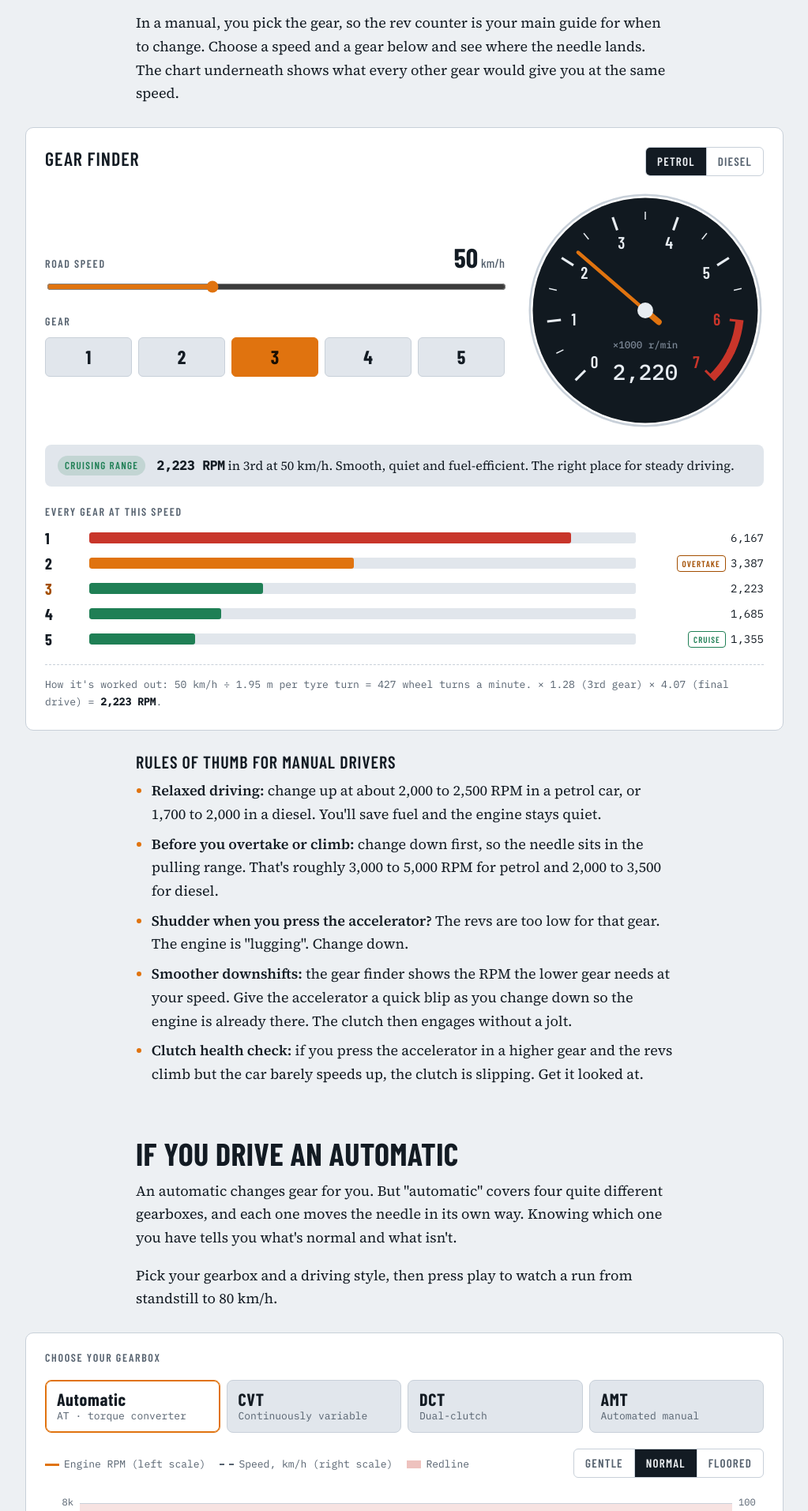
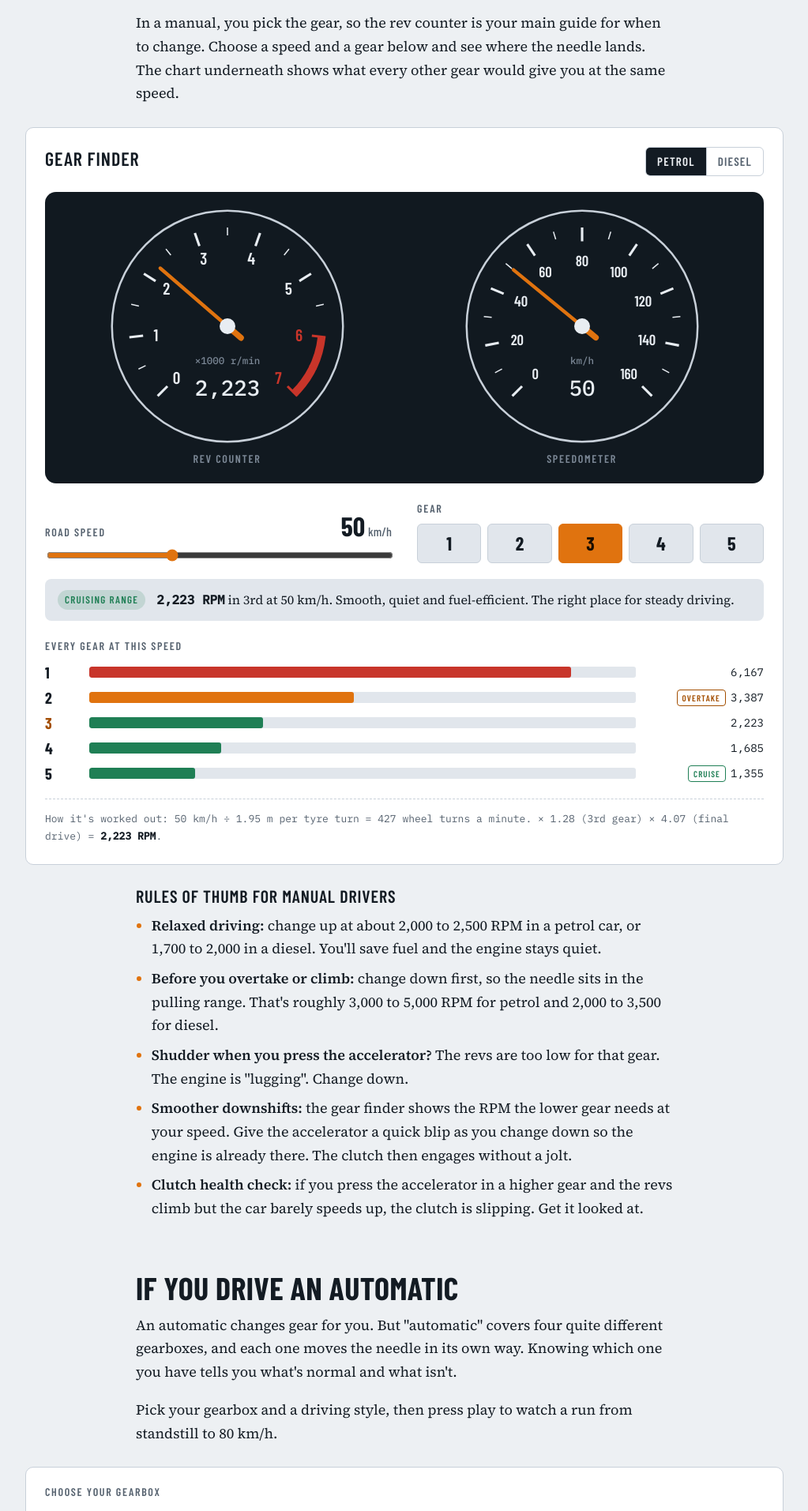
Before and after one commit to and/and.github.io, a Jekyll site: the page built from _posts/2026-09-30-reading-the-rev-counter.html, in a window 1280 px wide. Shown: the part 1822-3735 px from the top of the page at 79% size, without its empty margins (128-1151 px from the left). Built offline with Jekyll 4.4.1, drawn with Linux system fonts in a browser that asks for light colours.

Commit message:
Rev Counter: rev counter and speedometer side by side in the gear finder
The gear finder now shows a dashboard-style cluster, rev counter on the
left and speedometer on the right, with the controls below. The digital
RPM readout now matches the figure in the status line.

Co-Authored-By: Claude Opus 5.5 <noreply@anthropic.com>
Claude-Session: https://claude.ai/code/session_014UVWu4rzwupMBsJzfc8L8T

```diff
--- a/_posts/2026-09-30-reading-the-rev-counter.html
+++ b/_posts/2026-09-30-reading-the-rev-counter.html
@@ -93,8 +93,10 @@ ul.rules li::marker{color:var(--accent)}
 button:focus-visible,input:focus-visible,summary:focus-visible{outline:2px solid var(--accent);outline-offset:2px}
 
 /* Manual simulator */
-.sim{display:grid;grid-template-columns:minmax(0,1fr) minmax(0,300px);gap:28px;align-items:center}
-.controls{display:grid;gap:22px;min-width:0}
+.cluster{display:grid;grid-template-columns:repeat(2,minmax(0,1fr));gap:16px 28px;padding:20px;border-radius:14px;background:var(--dial);}
+.cluster figure{margin:0;display:grid;gap:6px;justify-items:center;min-width:0}
+.cluster .label{color:var(--dial-dim)}
+.controls{display:grid;grid-template-columns:repeat(2,minmax(0,1fr));gap:22px 32px;align-items:end;min-width:0}
 .ctl{display:grid;gap:8px}
 .ctl-row{display:flex;justify-content:space-between;align-items:baseline}
 .bigval{font-family:var(--f-display);font-weight:700;font-size:34px;line-height:1}
@@ -107,7 +109,7 @@ input[type=range]{width:100%;accent-color:var(--accent)}
 .g-face{fill:var(--dial)}
 .g-rim{fill:none;stroke:var(--line);stroke-width:2}
 .g-tick{stroke:var(--dial-fg)} .g-tick.red{stroke:var(--bad)}
-.g-num{fill:var(--dial-fg);font:600 17px var(--f-display)} .g-num.red{fill:var(--bad)}
+.g-num{fill:var(--dial-fg);font:600 17px var(--f-display)} .g-num.sm{font-size:15px} .g-num.red{fill:var(--bad)}
 .g-red{stroke:var(--bad);fill:none}
 .g-unit{fill:var(--dial-dim);font:500 10px var(--f-mono)}
 .g-digital{fill:var(--dial-fg);font:500 22px var(--f-mono)}
@@ -184,8 +186,9 @@ footer.col{margin-top:56px;border-top:1px solid var(--line);padding-top:18px}
 
 @media (max-width:720px){
   body{font-size:17px}
-  .sim{grid-template-columns:1fr}
-  .gauge{max-width:260px;order:-1}
+  .controls{grid-template-columns:1fr}
+  .status{flex-direction:column;gap:10px}
+  .cluster{padding:12px;gap:8px 12px}
   .notes,.mine{grid-template-columns:1fr}
   .strip-row{grid-template-columns:36px minmax(0,1fr) 112px}
   .panel{padding:18px}
@@ -251,7 +254,10 @@ footer.col{margin-top:56px;border-top:1px solid var(--line);padding-top:18px}
           <button type="button" id="eng-diesel" data-engine="diesel" aria-pressed="false">Diesel</button>
         </div>
       </div>
-      <div class="sim">
+      <div class="cluster">
+        <figure><svg class="gauge" id="gauge" viewBox="0 0 240 240" role="img" aria-label="Rev counter"></svg><figcaption class="label">Rev counter</figcaption></figure>
+        <figure><svg class="gauge" id="speedo" viewBox="0 0 240 240" role="img" aria-label="Speedometer"></svg><figcaption class="label">Speedometer</figcaption></figure>
+      </div>
       <div class="controls">
         <div class="ctl">
           <div class="ctl-row"><label class="label" for="m-speed">Road speed</label><span class="bigval"><span id="m-speed-v">50</span><small>km/h</small></span></div>
@@ -261,8 +267,6 @@ footer.col{margin-top:56px;border-top:1px solid var(--line);padding-top:18px}
           <span class="label" id="gear-l">Gear</span>
           <div class="gears" role="radiogroup" aria-labelledby="gear-l" id="gears"></div>
         </div>
-        </div>
-        <svg class="gauge" id="gauge" viewBox="0 0 240 240" role="img" aria-label="Rev counter"></svg>
       </div>
       <div class="status" id="m-status" aria-live="polite"></div>
       <div>
@@ -385,28 +389,33 @@ CAR.ratios.forEach((_,i)=>{
   gearsEl.appendChild(b);
 });
 
-function dial(e,pre,digital){
+const tachCfg=e=>({max:e.max,minor:500,major:1000,redline:e.redline,label:v=>v/1000,unit:'×1000 r/min'});
+const SPEEDO={max:160,minor:10,major:20,redline:null,label:v=>v,unit:'km/h',numR:33,sm:true};
+function dial(c,pre,digital){
   const cx=120,cy=120,R=100;
-  const ang=r=>135+270*Math.min(r,e.max)/e.max;
+  const ang=v=>135+270*Math.min(Math.max(v,0),c.max)/c.max;
   const pt=(a,rad)=>[(cx+rad*Math.cos(a*Math.PI/180)).toFixed(2),(cy+rad*Math.sin(a*Math.PI/180)).toFixed(2)];
   let s='<circle class="g-rim" cx="120" cy="120" r="117"/><circle class="g-face" cx="120" cy="120" r="114"/>';
-  const a1=ang(e.redline),a2=ang(e.max),[x1,y1]=pt(a1,R-4),[x2,y2]=pt(a2,R-4);
+  if(c.redline!=null){
+    const a1=ang(c.redline),a2=ang(c.max),[x1,y1]=pt(a1,R-4),[x2,y2]=pt(a2,R-4);
     s+=`<path class="g-red" stroke-width="8" d="M${x1} ${y1} A${R-4} ${R-4} 0 ${a2-a1>180?1:0} 1 ${x2} ${y2}"/>`;
-  for(let r=0;r<=e.max;r+=500){
-    const major=r%1000===0,a=ang(r),[ax,ay]=pt(a,R),[bx,by]=pt(a,major?R-14:R-8),red=r>=e.redline?' red':'';
+  }
+  for(let v=0;v<=c.max;v+=c.minor){
+    const major=v%c.major===0,a=ang(v),[ax,ay]=pt(a,R),[bx,by]=pt(a,major?R-14:R-8),red=c.redline!=null&&v>=c.redline?' red':'';
     s+=`<line class="g-tick${red}" x1="${ax}" y1="${ay}" x2="${bx}" y2="${by}" stroke-width="${major?2.5:1.2}"/>`;
-    if(major){const[tx,ty]=pt(a,R-27);s+=`<text class="g-num${red}" x="${tx}" y="${ty}" text-anchor="middle" dominant-baseline="central">${r/1000}</text>`;}
+    if(major){const[tx,ty]=pt(a,R-(c.numR||27));s+=`<text class="g-num${red}${c.sm?' sm':''}" x="${tx}" y="${ty}" text-anchor="middle" dominant-baseline="central">${c.label(v)}</text>`;}
   }
-  s+='<text class="g-unit" x="120" y="158" text-anchor="middle">×1000 r/min</text>';
+  s+=`<text class="g-unit" x="120" y="158" text-anchor="middle">${c.unit}</text>`;
   if(digital)s+=`<text class="g-digital" id="${pre}-digital" x="120" y="190" text-anchor="middle">0</text>`;
   s+=`<g class="needle" id="${pre}-needle"><line x1="120" y1="120" x2="210" y2="120" stroke-width="3.5"/><line x1="120" y1="120" x2="102" y2="120" stroke-width="6"/></g>`;
   s+='<circle class="g-hub" cx="120" cy="120" r="8"/>';
   return{s,ang};
 }
 function buildGauge(){
-  const d=dial(ENGINES[st.engine],'g',true);
+  const d=dial(tachCfg(ENGINES[st.engine]),'g',true);
   $('#gauge').innerHTML=d.s;
   st.ang=d.ang;
+  if(!st.sang){const sp=dial(SPEEDO,'sp',true);$('#speedo').innerHTML=sp.s;st.sang=sp.ang;}
 }
 
 function updateManual(){
@@ -416,7 +425,10 @@ function updateManual(){
   document.querySelectorAll('[data-engine]').forEach(b=>b.setAttribute('aria-pressed',b.dataset.engine===st.engine));
   const n=$('#g-needle');
   n.style.transform=`rotate(${st.ang(Math.min(r,e.max*1.04)).toFixed(1)}deg)`;
-  $('#g-digital').textContent=fmt(Math.round(r/10)*10);
+  $('#g-digital').textContent=fmt(r);
+  $('#sp-needle').style.transform=`rotate(${st.sang(st.speed).toFixed(1)}deg)`;
+  $('#sp-digital').textContent=st.speed;
+  $('#speedo').setAttribute('aria-label',`Speedometer reading ${st.speed} km/h`);
   $('#gauge').setAttribute('aria-label',`Rev counter reading ${fmt(r)} RPM`);
 
   let z=ZONES[zone(r,e)];
```
Also changed, not shown: other parts of _posts/2026-09-30-reading-the-rev-counter.html (+1 -1 lines). Lines whose indentation alone changed are shown as unchanged.
